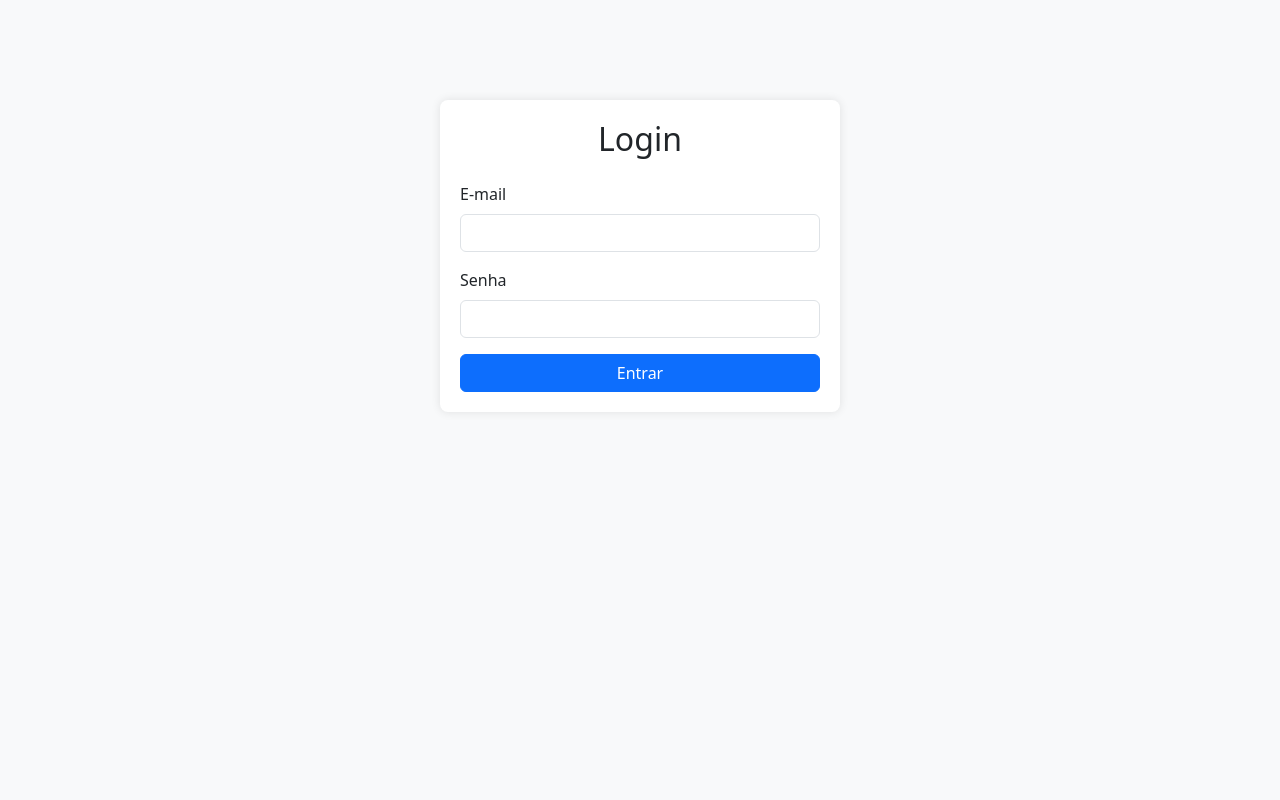
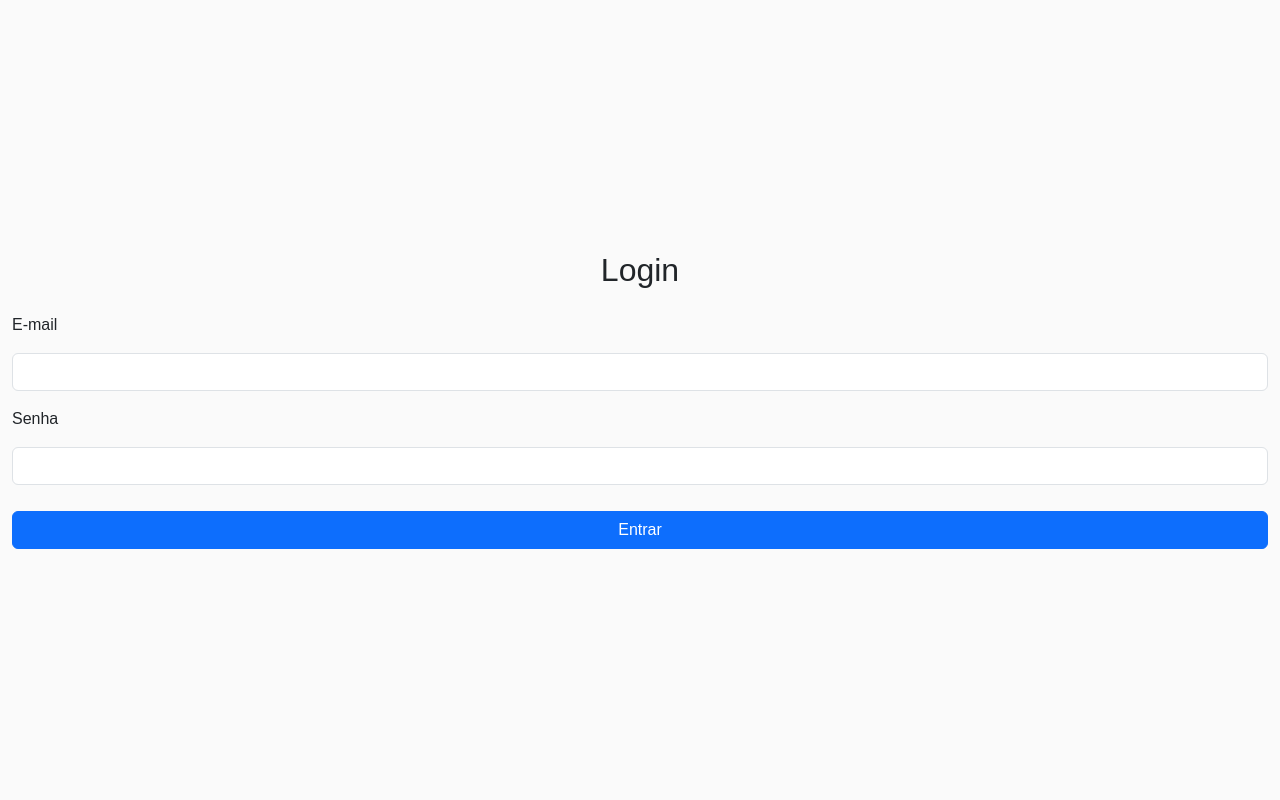
Before and after one commit to gabriel-sperandio/sistema_de_pedidos, a PHP site: page /login.php in a window 1280 px wide. Run offline with PHP 8.4, Linux system fonts and the light colour scheme.

Commit message:
modified:   assets/css/login.css

```diff
--- a/assets/css/login.css
+++ b/assets/css/login.css
@@ -1,17 +1,62 @@
+
  body {
-     background-color: #f8f9fa;
+  font-family: Arial, sans-serif;
+  background-color: #fafafa;
+  display: flex;
+  justify-content: center;
+  align-items: center;
+  height: 100vh;
+  margin: 0;
 }
 
- .login-container {
-     max-width: 400px;
-     margin: 100px auto;
-     padding: 20px;
+.container {
+  text-align: center;
   background: white;
-     border-radius: 8px;
-     box-shadow: 0 0 10px rgba(0, 0, 0, 0.1);
+  padding: 2em;
+  border-radius: 10px;
+  box-shadow: 0 0 10px #ccc;
+  width: 300px;
 }
 
 .h2 {
   font-family: 'Brush Script MT', cursive;
   color: #7d5a8a;
 }
+
+input {
+  width: 100%;
+  padding: 10px;
+  margin: 8px 0;
+  border: none;
+  background: #ddd;
+  border-radius: 5px;
+}
+
+button {
+  width: 100%;
+  padding: 10px;
+  margin-top: 10px;
+  background-color: #9fb78c;
+  color: white;
+  font-weight: bold;
+  border: none;
+  border-radius: 7px;
+  cursor: pointer;
+}
+
+button:hover {
+  background-color: #8ca677;
+}
+
+.link {
+  display: block;
+  margin-top: 5px;
+  font-size: 0.9em;
+  color: #555;
+  text-decoration: none;
+}
+
+.primeiro-acesso {
+  background-color: #c2c2f0;
+  margin-top: 15px;
+}
```
Lines whose indentation alone changed are shown as unchanged.
